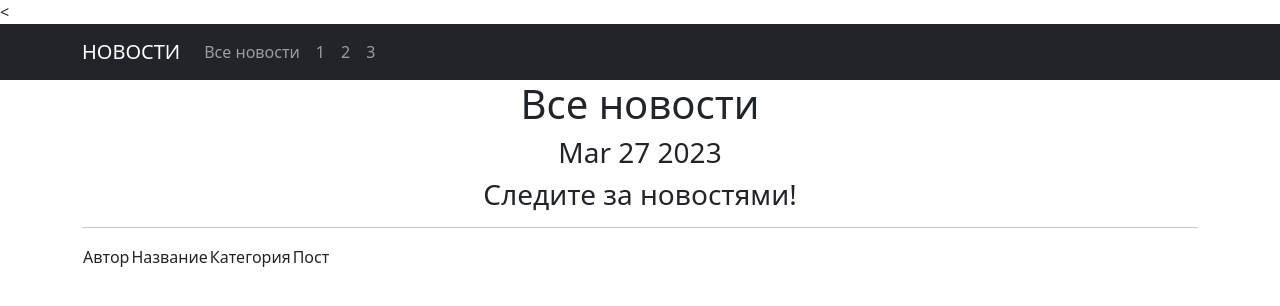
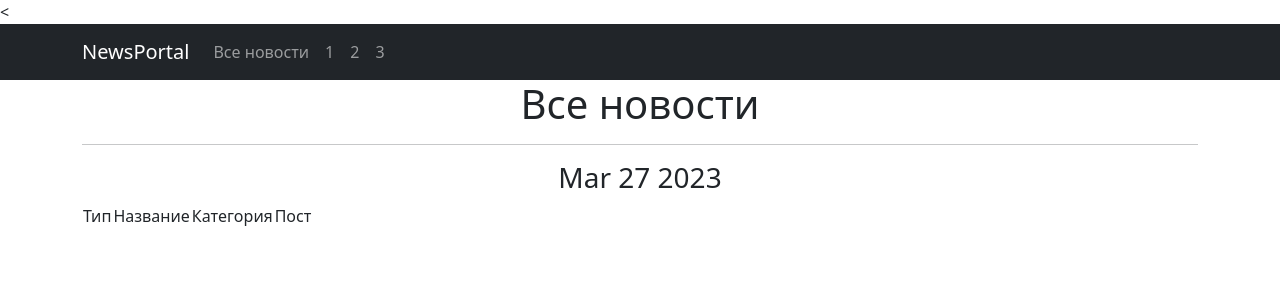
Before and after one commit to kumaradji/NewsProject, a Django app: page /news/ in a window 1280 px wide. Shown: the top 306 px of the page. Run offline with Django 4.2, Linux system fonts and the light colour scheme; data comes from the database, SQL or seed files in the repository; both versions use the stored data as it was after the commit; some libraries are stand-ins or nearby versions.

Commit message:
28.03.2023 продолжаю работу со страницами

```diff
--- a/news_portal/news/models.py
+++ b/news_portal/news/models.py
@@ -55,7 +55,7 @@ class Post(models.Model):
         self.save()
 
     def __str__(self):
-        return f'{self.text[0:123] + "..."}'
+        return f'{self.text}'
 
 
 class PostCategory(models.Model):
@@ -77,3 +77,6 @@ class Comment(models.Model):
     def dislike(self):
         self.rating -= 1
         self.save()
+
+    def __str__(self):
+        return f'{self.rating}: {self.text}'
--- a/news_portal/news/urls.py
+++ b/news_portal/news/urls.py
@@ -10,6 +10,8 @@ urlpatterns = [
    path('', PostList.as_view()),
    # pk — это первичный ключ товара, который будет выводиться у нас в шаблон
    # int — указывает на то, что принимаются только целочисленные значения
+   # path('<int:pk>', AuthorDetail.as_view()),
+   # path('<int:pk>', CommentDetail.as_view()),
    path('<int:pk>', PostDetail.as_view()),
 ]
 
--- a/news_portal/news/views.py
+++ b/news_portal/news/views.py
@@ -6,18 +6,30 @@ from .models import *
 
 class PostList(ListView):
     model = Post
-    ordering = 'title'
+    ordering = 'dateCreation'
     template_name = 'news.html'
     context_object_name = 'news'
 
     def get_context_data(self, **kwargs):
         context = super().get_context_data(**kwargs)
         context['time_now'] = datetime.utcnow()
-        context['next_sale'] = "Следите за новостями!"
+        context['next_news'] = "Следите за новостями!"
         return context
+
+#
+# class CommentDetail(DetailView):
+#     model = Comment
+#     template_name = 'news.html'
+#     context_object_name = 'post'
 
 
 class PostDetail(DetailView):
     model = Post
     template_name = 'post.html'
     context_object_name = 'post'
+
+
+# class AuthorDetail(DetailView):
+#     model = Author
+#     template_name = 'news.html'
+#     context_object_name = 'post'
--- a/news_portal/news_portal/urls.py
+++ b/news_portal/news_portal/urls.py
@@ -4,8 +4,7 @@ from django.urls import path, include
 
 urlpatterns = [
     path('admin/', admin.site.urls),
-    # # Делаем так, чтобы все адреса из нашего приложения (news_portal/urls.py)
-    # # подключались к главному приложению с префиксом news/.
+    path('pages/', include('django.contrib.flatpages.urls')),
+
     path('news/', include('news.urls')),
-    path('post/', include('django.contrib.flatpages.urls')),
 ]
--- a/news_portal/templates/flatpages/default.html
+++ b/news_portal/templates/flatpages/default.html
@@ -1,11 +1,11 @@
 <!DOCTYPE html>
 <html lang="en">
     <head>
-        <meta charset="utf-8" />
-        <meta name="viewport" content="width=device-width, initial-scale=1, shrink-to-fit=no" />
-        <meta name="description" content="" />
-        <meta name="author" content="" />
-        <title>Bare - Start Bootstrap Template</title>
+<!--        <meta charset="utf-8" />-->
+<!--        <meta name="viewport" content="width=device-width, initial-scale=1, shrink-to-fit=no" />-->
+<!--        <meta name="description" content="" />-->
+<!--        <meta name="author" content="" />-->
+<!--        <title>Bare - Start Bootstrap Template</title>-->
 
         {% load static %}
         <<link href="{% static 'css/styles.css' %}" rel="stylesheet" />
@@ -13,7 +13,7 @@
     <body>
         <nav class="navbar navbar-expand-lg navbar-dark bg-dark static-top">
             <div class="container">
-                <a class="navbar-brand" href="#">НОВОСТИ</a>
+                <a class="navbar-brand" href="#">NewsPortal</a>
                 <button class="navbar-toggler" type="button" data-toggle="collapse"
                         data-target="#navbarResponsive"
                         aria-controls="navbarResponsive" aria-expanded="false"
--- a/news_portal/templates/news.html
+++ b/news_portal/templates/news.html
@@ -6,31 +6,20 @@ News
 
 {% block content %}
    <h1>Все новости</h1>
+   <hr>
    <h3>{{ time_now|date:'M d Y' }}</h3>
-   <!-- Если в переменной next_sale будет None,
-   то выведется указанный в фильтре текст -->
-   <h3> {{ next_sale|default_if_none:"Чуть позже сообщим о новостях!" }} </h3>
+<!--   &lt;!&ndash; Если в переменной next_sale будет None,-->
+<!--   то выведется указанный в фильтре текст &ndash;&gt;-->
+<!--   <h3> {{ next_news|default_if_none:"Чуть позже сообщим о новостях!" }} </h3>&ndash;&gt;-->
 
-   <hr>
    {% if news %}
       <table>
          <tr>
-               <td>Автор</td>
+            <td>Тип</td>
             <td>Название</td>
             <td>Категория</td>
             <td>Пост</td>
          </tr>
-
-<!--           {% for new in news %}-->
-<!--           <tr>-->
-<!--               <td>{{ news.title }}</td>-->
-<!--               <td>{{ news.text|truncatewords:6 }}</td>-->
-<!--               <td>{{ news.postCategory.name }}</td>-->
-<!--               <td>{{ news.rating }}</td>-->
-<!--               <td>{{ news.dateCreation }}</td>-->
-<!--           </tr>-->
-<!--           {% endfor %}-->
-
       </table>
    {% else %}
       <h2>Новостей нет!</h2>
```
Also changed, not shown: news_portal/templates/inc.html (added, +10 -0 lines), news_portal/db.sqlite3. Lines whose indentation alone changed are shown as unchanged.
